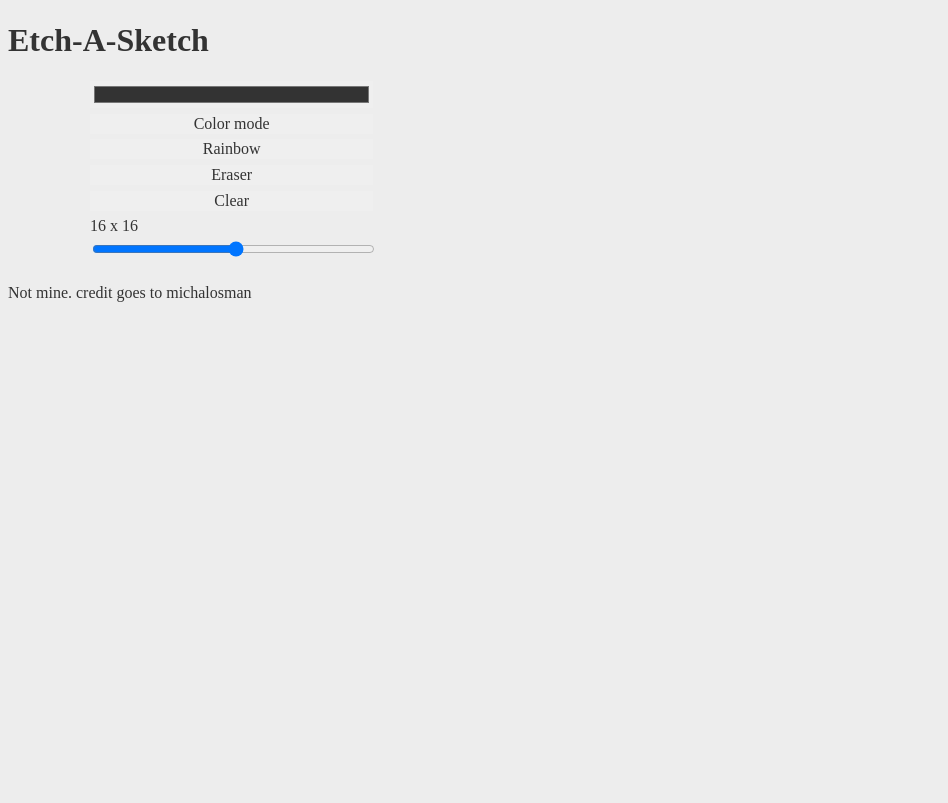
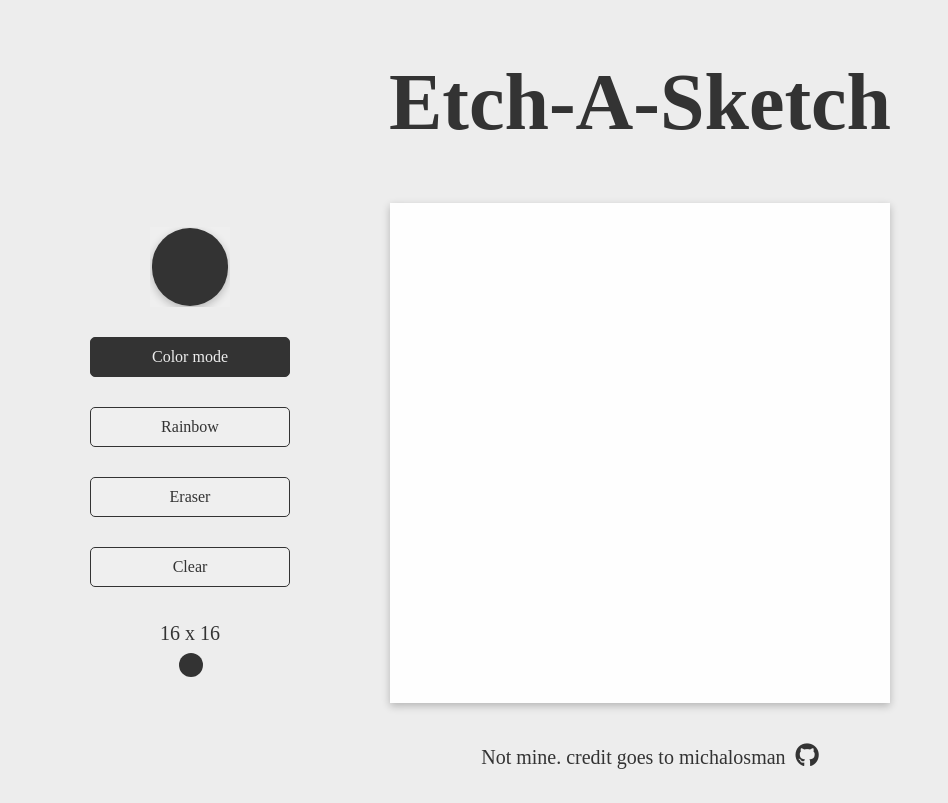
Before and after one commit to longj18/Etch-A-Sketch, a plain HTML site: page index.html in a window 1280 px wide. Shown: the whole page, without its empty margins (0-948 px from the left). Drawn offline with Linux system fonts and the light colour scheme.

Commit message:
finished remake

```diff
--- a/app.css
+++ b/app.css
@@ -65,5 +65,155 @@ input{
 }
 
 .settings{
+    display: flex;
+    flex-direction: column;
+    align-items: center;
+    justify-content: center;
+    gap: 30px;
+    width: 200px;
+}
 
+button{
+    padding: 10px 20px;
+    border: 1px solid var(--primary-dark);
+    border-radius: 5px;
 }
+
+button.active{
+    background-color: var(--primary-dark);
+    color: var(--primary-light);
+}
+
+button,
+input[type='color']{
+transition: transform0.1s ease-in-out;
+}
+
+button:hover,
+input[type='color']:hover{
+transform: scale(1.05);
+}
+
+input[type="color"]{
+    transition: transform 0.5s ease-in-out;
+    transform: scale(1);
+}
+
+input[type="color"]{
+    -webkit-appearance: none;
+    width: 80px;
+    height: 80px;
+    border: none;
+}
+
+input[type="color"]::-webkit-color-swatch-wrapper{
+padding: 0;
+}
+
+input[type="color"]::-webkit-color-swatch{
+    border: none;
+    border-radius: 50px;
+    box-shadow: rgba(0, 0, 0, 0.24) 0px 3px 8px;
+}
+
+.size-value{
+    margin-bottom: -20px;
+    font-size: 20px;
+}
+
+input[type="range"]{
+    -webkit-appearance: none;
+    background-color: var(--primary-light);
+}
+
+input[type="range"]::-webkit-slider-runnabletrack {
+    height: 10px;
+    border: 1px solid var(--primary-dark);
+    border-radius: 25px;
+    background: var(--primary-dark);
+}
+
+input[type="range"]::-webkit-slider-thumb {
+    -webkit-appearance: none;
+    width: 24px;
+    height: 24px;
+    border-radius: 25px;
+    margin-top: -8px;
+    background: var(--primary-dark);
+}
+
+.grid{
+    display: grid;
+    width: 500px;
+    height: 500px;
+    background-color: var(--secondary-light);
+    box-shadow: rgba(0, 0, 0, 0.24) 0px 3px 8px;
+}
+
+/* FOOTER */
+
+.footer{
+    position: absolute;
+    bottom: 0;
+    left: 0;
+    display: flex;
+    align-items: center;
+    justify-content: center;
+    gap: 10px;
+    width: 100%;
+    padding: 10px;
+    font-size: 20px;
+}
+
+.fa-github {
+    color: var(--primary-dark);
+    font-size: 24px;
+    transition: transform 0.3s ease-in-out;
+}
+
+.fa-github:hover{
+    transform: rotate(360deg) scale(1.2);
+}
+
+/* MEDIA QUERIES */
+
+@media(max-width: 1200px){
+    .main {
+        justify-content: center;
+    }
+}
+
+@media(max-width: 850px){
+    .main{
+        gap:50px;
+    }
+
+    .settings {
+        width: 150px;
+        gap: 16px;
+    }
+
+    .size-value{
+        margin-bottom: -4px;
+    }
+
+    .grid{
+        width: 400px;
+        height: 400px;
+    }
+}
+
+@media (max-width: 650px) {
+    .title{
+        font-size: 50px;
+    }
+
+    .main{
+        flex-direction: column-reverse;
+    }
+
+    .grid{
+        width: 300px;
+        height: 300px;
+    }
+}
--- a/index.html
+++ b/index.html
@@ -5,13 +5,19 @@
     <meta charset="UTF-8">
     <meta http-equiv="X-UA-Compatible" content="IE=edge">
     <meta name="viewport" content="width=, initial-scale=1.0">
+    <title>Etch-A-Sketch</title>
+    <link rel="preconnect" href="https://font.googleapis.com" />
+    <link rel="preconnect" href="https://fonts.gtastis.com" crossorigin />
+    <link rel="stylesheet" href="https://fonts.googleapis.com/css2?family=Roboto:wght@400;700&display=swap">
+    <link rel="shortcut icon" href="favicon.ico">
     <link rel="stylesheet" href="app.css">
-    <title>Etch-A-Sketch</title>
+    <script src="https://kit.fontawesome.com/4c536a6bd5.js" crossorigin="anonymous"></script>
+
 </head>
 
 <body>
     <div class="header">
-        <h1>Etch-A-Sketch</h1>
+        <h1 class="title">Etch-A-Sketch</h1>
     </div>
     <main class="main">
         <div class="settings">
@@ -27,7 +33,9 @@
     </main>
     <footer class="footer">
         <p>Not mine. credit goes to michalosman</p>
-
+        <a href="https://github.com/michalosman" target_blank>
+            <i class="fab fa-github"></i>
+        </a>
     </footer>
 
     <script src="script.js"></script>
--- a/script.js
+++ b/script.js
@@ -11,7 +11,7 @@ function setCurrentColor(newColor) {
 }
 
 function setCurrentMode(newMode) {
-    ativateButton(newMode)
+    activateButton(newMode)
     currentMode = newMode
 }
 
@@ -30,11 +30,11 @@ const grid = document.getElementById('grid');
 
 colorPicker.onchange = (e) => setCurrentColor(e.target.value)
 colorBtn.onclick = () => setCurrentMode('color')
-rainbowBtn.onclick = () => etCurrentMode('rainbow')
+rainbowBtn.onclick = () => setCurrentMode('rainbow')
 eraserBtn.onclick = () => setCurrentMode('eraser')
 clearBtn.onclick = () => reloadGrid()
 sizeSlider.onmousemove = (e) => updateSizeValue(e.target.value)
-sizeSlider.onchange = (e) => chaneSize(e.target.value)
+sizeSlider.onchange = (e) => changeSize(e.target.value)
 
 function changeSize(value) {
     setCurrentSize(value)
@@ -74,7 +74,7 @@ function changeColor(e) {
         e.target.style.backgroundColor = `rgb(${randomR}, ${randomG}, ${randomB})`
     } else if (currentMode === 'color') {
         e.target.style.backgroundColor = currentColor
-    } else if (currentmode === 'eraser') {
+    } else if (currentMode === 'eraser') {
         e.target.style.backgroundColor = '#fefefe'
     }
 }
@@ -101,6 +101,9 @@ window.onload = () => {
     setupGrid(DEFAULT_SIZE)
     activateButton(DEFAULT_MODE)
 }
+
+
+
 //remember for future use
 
 // function makeRows(rows, cols) {
```
